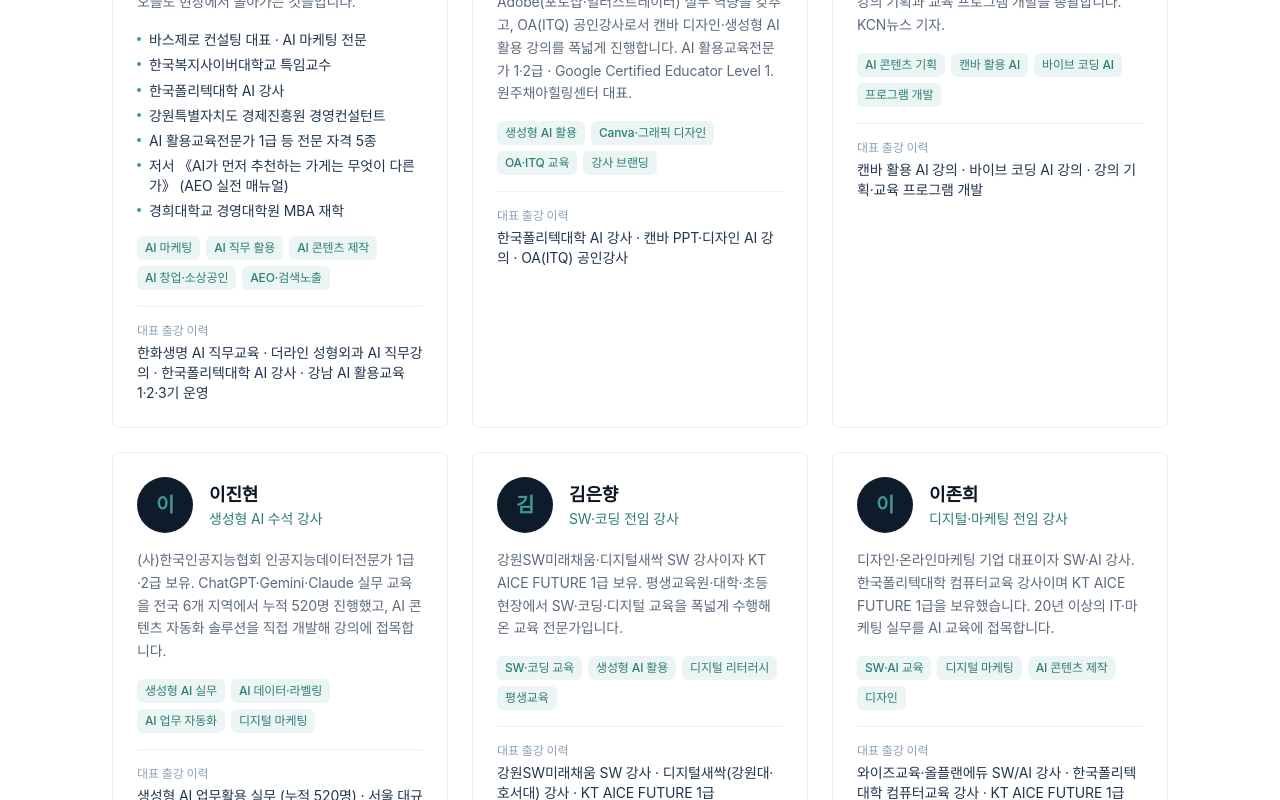
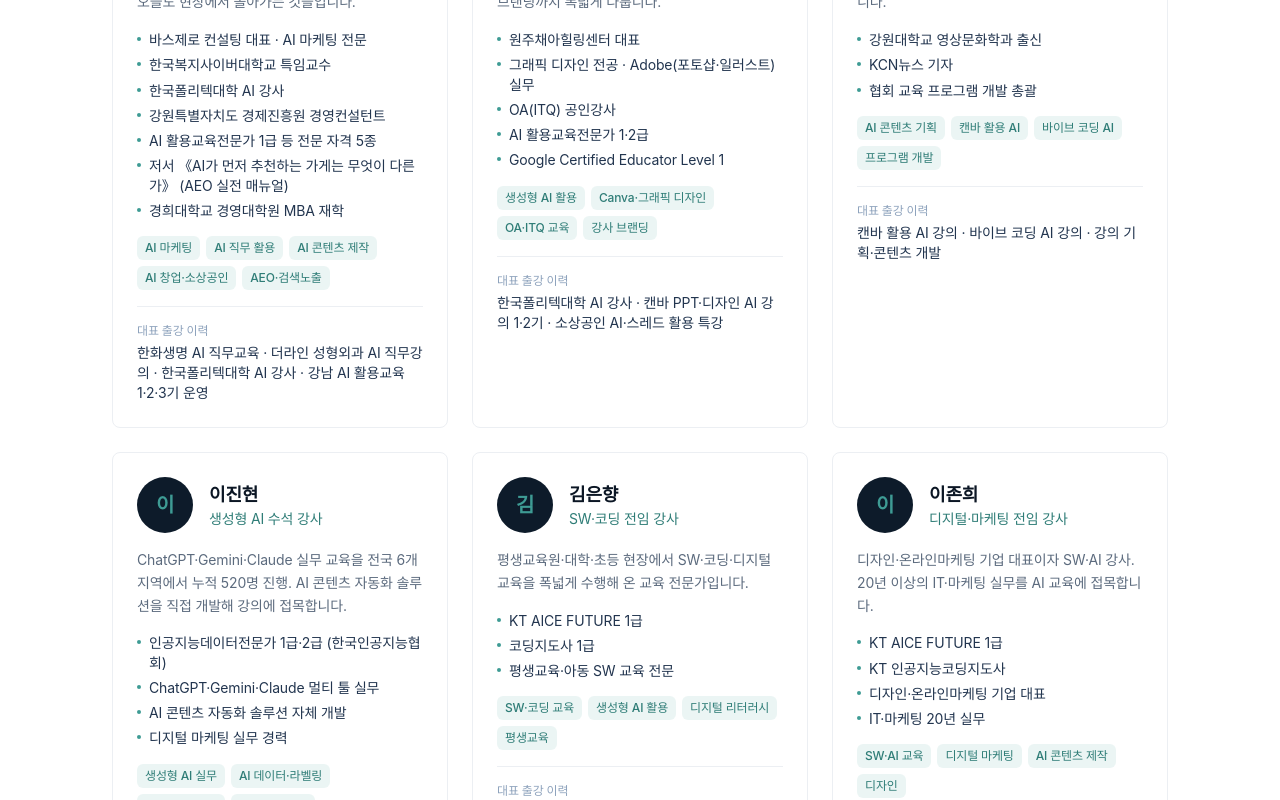
Before and after one commit to chaeavivi/kaill, a Next.js app: page /about in a window 1280 px wide. Shown: the part 1640-2440 px from the top of the page. Built offline with nearby package versions, Linux system fonts and the light colour scheme; a web font is replaced by a local one.

Commit message:
강사진 6인 전원 불릿 프로필 형식으로 통일 정리
Co-Authored-By: Claude Opus 4.8 <noreply@anthropic.com>
Claude-Session: https://claude.ai/code/session_01Ko9bVh8mVVuwBgBGDWgJVB

```diff
--- a/src/data/instructors.ts
+++ b/src/data/instructors.ts
@@ -31,35 +31,64 @@ export const instructors: Instructor[] = [
     name: '정민경',
     role: '부회장 · 1세대 생성형 AI 교육 강사',
     expertise: ['생성형 AI 활용', 'Canva·그래픽 디자인', 'OA·ITQ 교육', '강사 브랜딩'],
-    bio: 'ChatGPT 3.5 출시(2022년)부터 활용해 온 1세대 AI 교육 강사. 그래픽 디자인 전공으로 Adobe(포토샵·일러스트레이터) 실무 역량을 갖추고, OA(ITQ) 공인강사로서 캔바 디자인·생성형 AI 활용 강의를 폭넓게 진행합니다. AI 활용교육전문가 1·2급 · Google Certified Educator Level 1. 원주채아힐링센터 대표.',
-    records: ['한국폴리텍대학 AI 강사', '캔바 PPT·디자인 AI 강의', 'OA(ITQ) 공인강사'],
+    bio: 'ChatGPT 3.5 출시(2022년)부터 활용해 온 1세대 AI 교육 강사. 생성형 AI 활용부터 디자인·강사 브랜딩까지 폭넓게 다룹니다.',
+    highlights: [
+      '원주채아힐링센터 대표',
+      '그래픽 디자인 전공 · Adobe(포토샵·일러스트) 실무',
+      'OA(ITQ) 공인강사',
+      'AI 활용교육전문가 1·2급',
+      'Google Certified Educator Level 1',
+    ],
+    records: ['한국폴리텍대학 AI 강사', '캔바 PPT·디자인 AI 강의 1·2기', '소상공인 AI·스레드 활용 특강'],
   },
   {
     name: '정일호',
     role: '교육 콘텐츠 기획 이사',
     expertise: ['AI 콘텐츠 기획', '캔바 활용 AI', '바이브 코딩 AI', '프로그램 개발'],
-    bio: '강원대학교 영상문화학과 출신의 콘텐츠 기획 전문가. 캔바 활용 AI·바이브 코딩 AI 강의를 맡고, 협회 강의 기획과 교육 프로그램 개발을 총괄합니다. KCN뉴스 기자.',
-    records: ['캔바 활용 AI 강의', '바이브 코딩 AI 강의', '강의 기획·교육 프로그램 개발'],
+    bio: '강원대학교 영상문화학과 출신의 콘텐츠 기획 전문가. 협회 강의 기획과 교육 프로그램 개발을 총괄합니다.',
+    highlights: [
+      '강원대학교 영상문화학과 출신',
+      'KCN뉴스 기자',
+      '협회 교육 프로그램 개발 총괄',
+    ],
+    records: ['캔바 활용 AI 강의', '바이브 코딩 AI 강의', '강의 기획·콘텐츠 개발'],
   },
   {
     name: '이진현',
     role: '생성형 AI 수석 강사',
     expertise: ['생성형 AI 실무', 'AI 데이터·라벨링', 'AI 업무 자동화', '디지털 마케팅'],
-    bio: '(사)한국인공지능협회 인공지능데이터전문가 1급·2급 보유. ChatGPT·Gemini·Claude 실무 교육을 전국 6개 지역에서 누적 520명 진행했고, AI 콘텐츠 자동화 솔루션을 직접 개발해 강의에 접목합니다.',
-    records: ['생성형 AI 업무활용 실무 (누적 520명)', '서울 대규모 집합교육 250명', 'AI 콘텐츠 자동화 솔루션 개발'],
+    bio: 'ChatGPT·Gemini·Claude 실무 교육을 전국 6개 지역에서 누적 520명 진행. AI 콘텐츠 자동화 솔루션을 직접 개발해 강의에 접목합니다.',
+    highlights: [
+      '인공지능데이터전문가 1급·2급 (한국인공지능협회)',
+      'ChatGPT·Gemini·Claude 멀티 툴 실무',
+      'AI 콘텐츠 자동화 솔루션 자체 개발',
+      '디지털 마케팅 실무 경력',
+    ],
+    records: ['생성형 AI 업무활용 실무 (누적 520명)', '서울 대규모 집합교육 250명', 'AI 기반 블로그 콘텐츠 제작 실무'],
   },
   {
     name: '김은향',
     role: 'SW·코딩 전임 강사',
     expertise: ['SW·코딩 교육', '생성형 AI 활용', '디지털 리터러시', '평생교육'],
-    bio: '강원SW미래채움·디지털새싹 SW 강사이자 KT AICE FUTURE 1급 보유. 평생교육원·대학·초등 현장에서 SW·코딩·디지털 교육을 폭넓게 수행해 온 교육 전문가입니다.',
-    records: ['강원SW미래채움 SW 강사', '디지털새싹(강원대·호서대) 강사', 'KT AICE FUTURE 1급'],
+    bio: '평생교육원·대학·초등 현장에서 SW·코딩·디지털 교육을 폭넓게 수행해 온 교육 전문가입니다.',
+    highlights: [
+      'KT AICE FUTURE 1급',
+      '코딩지도사 1급',
+      '평생교육·아동 SW 교육 전문',
+    ],
+    records: ['강원SW미래채움 SW 강사', '디지털새싹(강원대·호서대) 강사', 'KT 와이즈 SW 강사'],
   },
   {
     name: '이존희',
     role: '디지털·마케팅 전임 강사',
     expertise: ['SW·AI 교육', '디지털 마케팅', 'AI 콘텐츠 제작', '디자인'],
-    bio: '디자인·온라인마케팅 기업 대표이자 SW·AI 강사. 한국폴리텍대학 컴퓨터교육 강사이며 KT AICE FUTURE 1급을 보유했습니다. 20년 이상의 IT·마케팅 실무를 AI 교육에 접목합니다.',
-    records: ['와이즈교육·올플랜에듀 SW/AI 강사', '한국폴리텍대학 컴퓨터교육 강사', 'KT AICE FUTURE 1급'],
+    bio: '디자인·온라인마케팅 기업 대표이자 SW·AI 강사. 20년 이상의 IT·마케팅 실무를 AI 교육에 접목합니다.',
+    highlights: [
+      'KT AICE FUTURE 1급',
+      'KT 인공지능코딩지도사',
+      '디자인·온라인마케팅 기업 대표',
+      'IT·마케팅 20년 실무',
+    ],
+    records: ['한국폴리텍대학 컴퓨터교육 강사', '와이즈교육·올플랜에듀 SW/AI 강사', '원주시 정보화교육 강사'],
   },
 ];
```
